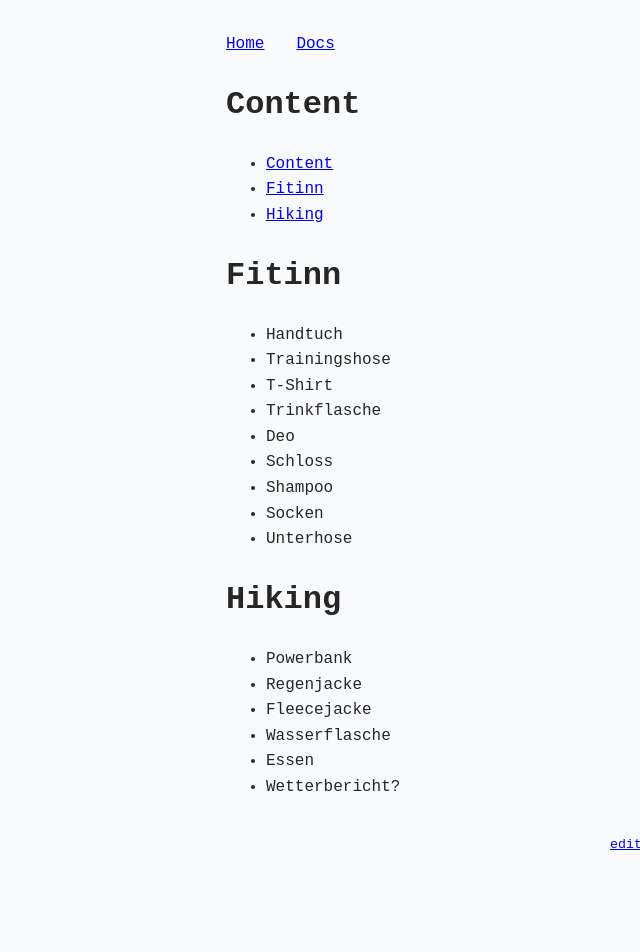
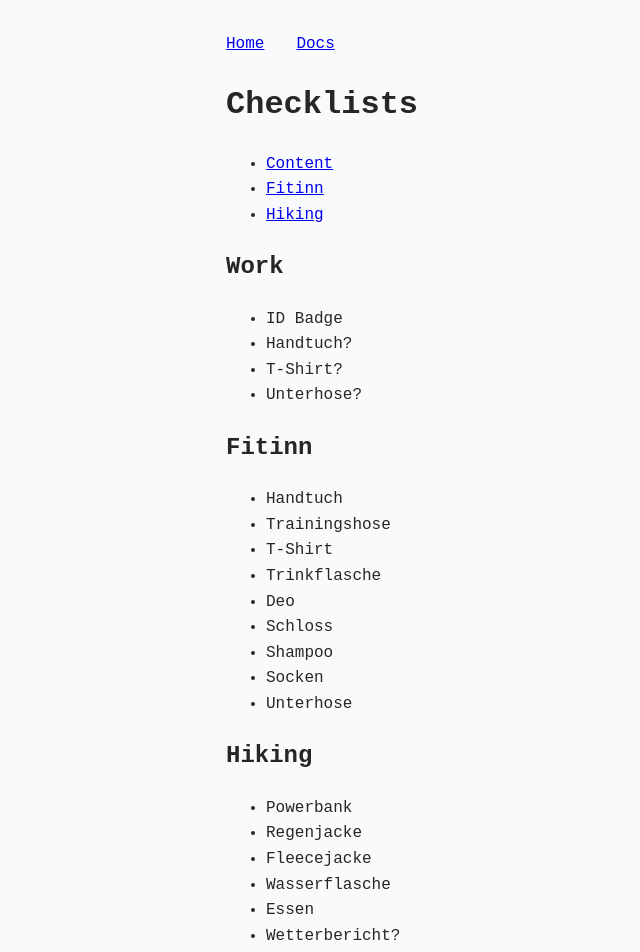
Before and after one commit to gue-ni/gnosis, an Eleventy site: page doc/checklists.md in a window 1280 px wide. Shown: the top 952 px of the page, without its empty margins (14-654 px from the left). Before the commit the page ends 890 px from the top, so only its background shows below. Built offline with nearby package versions, Linux system fonts and the light colour scheme; Eleventy itself is replaced by a stand-in of ours; files that its build step writes are made by us from their sources; a web font is replaced by a local one.

Commit message:
Update checklists.md

```diff
--- a/doc/checklists.md
+++ b/doc/checklists.md
@@ -1,10 +1,17 @@
-# Content
+# Checklists
 
 - [Content](#content)
 - [Fitinn](#fitinn)
 - [Hiking](#hiking)
 
-# Fitinn
+## Work
+
+-    ID Badge
+-    Handtuch?
+-    T-Shirt?
+-    Unterhose?
+
+## Fitinn
 
 -   Handtuch
 -   Trainingshose
@@ -16,7 +23,7 @@
 -   Socken
 -   Unterhose
 
-# Hiking
+## Hiking
 
 -   Powerbank
 -   Regenjacke
```
